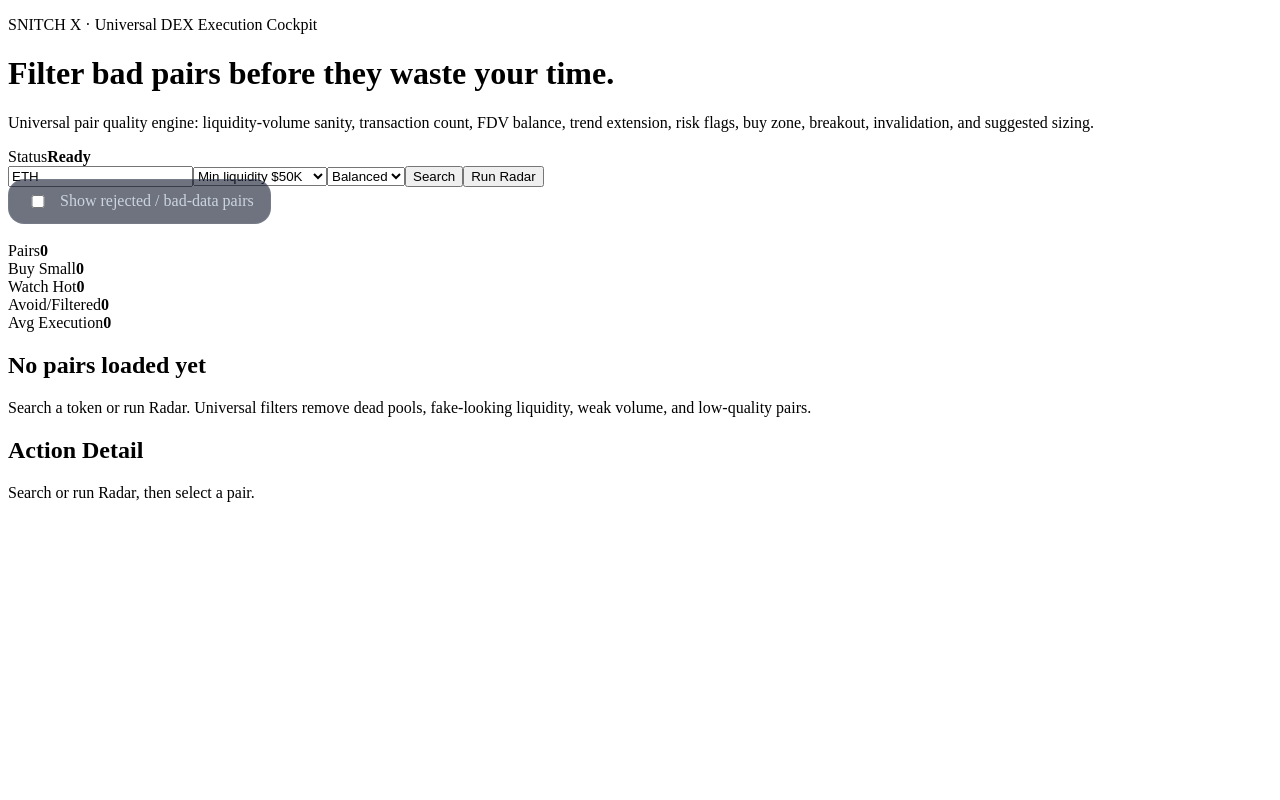
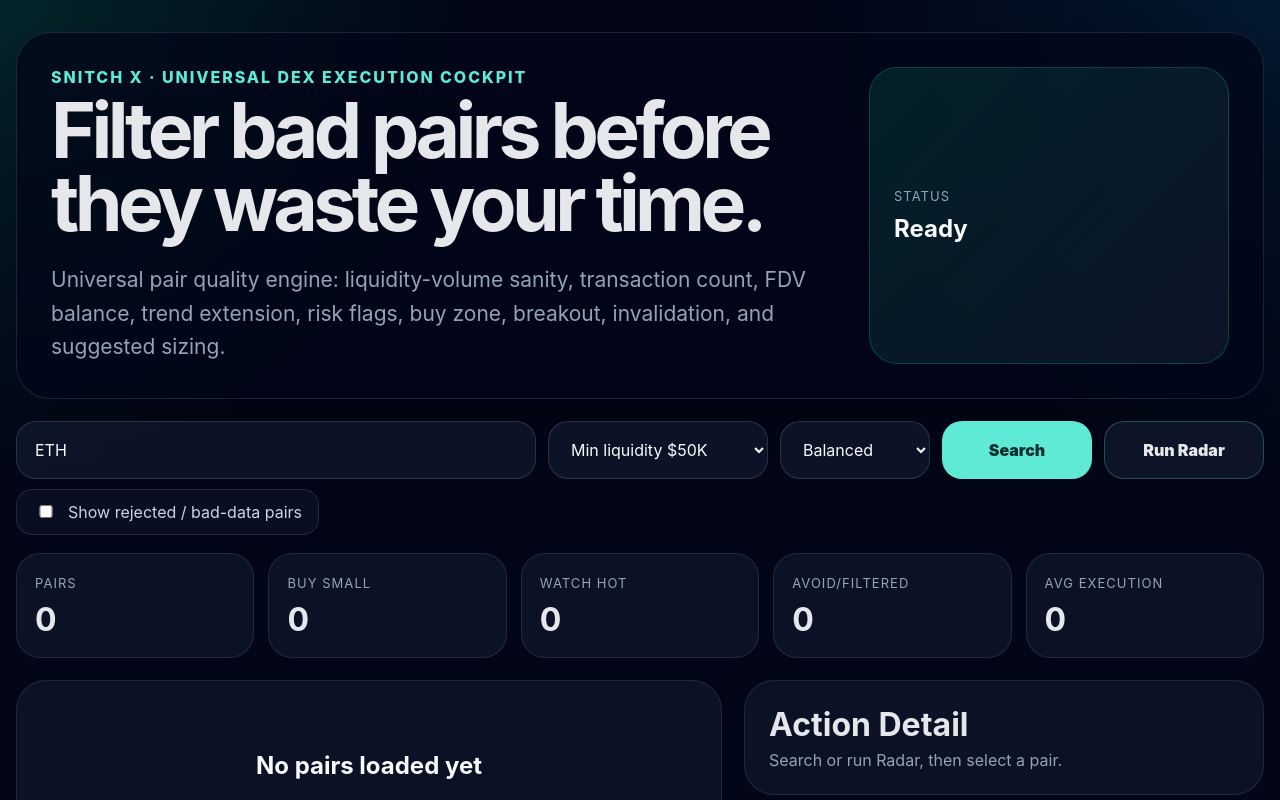
Before and after one commit to mhazwan47-design/snitch-x, a React (Vite) app: page / in a window 1280 px wide. Shown: the top 800 px of the page. Built offline with nearby package versions, Linux system fonts and the light colour scheme.

Commit message:
Update index.css

```diff
--- a/src/index.css
+++ b/src/index.css
@@ -1,7 +1,142 @@
+* {
+  box-sizing: border-box;
+}
+
+body {
+  margin: 0;
+  background:
+    radial-gradient(circle at top left, rgba(16, 185, 129, 0.18), transparent 30%),
+    radial-gradient(circle at top right, rgba(14, 165, 233, 0.12), transparent 30%),
+    #020617;
+  color: #e5e7eb;
+  font-family: Inter, ui-sans-serif, system-ui, -apple-system, BlinkMacSystemFont, "Segoe UI", sans-serif;
+}
+
+button,
+input,
+select {
+  font: inherit;
+}
+
+main {
+  width: min(1500px, calc(100% - 32px));
+  margin: 0 auto;
+  padding: 32px 0 60px;
+}
+
+.hero {
+  display: grid;
+  grid-template-columns: 1fr 360px;
+  gap: 24px;
+  align-items: stretch;
+  border: 1px solid rgba(148, 163, 184, 0.18);
+  border-radius: 34px;
+  padding: 34px;
+  background: rgba(2, 6, 23, 0.74);
+  box-shadow: 0 40px 120px rgba(0,0,0,0.35);
+}
+
+.eyebrow {
+  color: #5eead4;
+  margin: 0 0 8px;
+  font-weight: 800;
+  letter-spacing: 0.12em;
+  text-transform: uppercase;
+}
+
+h1 {
+  font-size: clamp(42px, 6vw, 86px);
+  line-height: 0.95;
+  margin: 0;
+  letter-spacing: -0.06em;
+}
+
+.sub {
+  color: #94a3b8;
+  max-width: 980px;
+  font-size: 21px;
+  line-height: 1.6;
+  margin: 22px 0 0;
+}
+
+.hero-card {
+  border: 1px solid rgba(16, 185, 129, 0.28);
+  background: linear-gradient(135deg, rgba(16,185,129,0.15), rgba(15,23,42,0.8));
+  border-radius: 28px;
+  padding: 24px;
+  display: flex;
+  flex-direction: column;
+  justify-content: center;
+}
+
+.hero-card span,
+.stats span,
+.mini-grid span,
+.detail-grid span,
+.score span {
+  color: #94a3b8;
+  font-size: 13px;
+  text-transform: uppercase;
+  letter-spacing: 0.08em;
+}
+
+.hero-card b {
+  display: block;
+  margin-top: 10px;
+  font-size: 24px;
+  color: #f8fafc;
+}
+
+.toolbar {
+  margin: 22px 0 10px;
+  display: grid;
+  grid-template-columns: 1fr 220px 150px 150px 160px;
+  gap: 12px;
+}
+
+input,
+select {
+  height: 58px;
+  border: 1px solid rgba(148, 163, 184, 0.22);
+  background: rgba(15, 23, 42, 0.86);
+  color: #f8fafc;
+  border-radius: 20px;
+  padding: 0 18px;
+  outline: none;
+}
+
+input:focus,
+select:focus {
+  border-color: rgba(94, 234, 212, 0.8);
+}
+
+button {
+  border: 0;
+  border-radius: 20px;
+  background: #5eead4;
+  color: #042f2e;
+  font-weight: 900;
+  cursor: pointer;
+  min-height: 58px;
+  padding: 0 18px;
+}
+
+button:disabled {
+  opacity: 0.6;
+  cursor: wait;
+}
+
+button.secondary {
+  color: #e5e7eb;
+  background: rgba(15, 23, 42, 0.9);
+  border: 1px solid rgba(94, 234, 212, 0.28);
+}
+
 .toggle-row {
-  margin: -8px 0 18px;
+  margin: 0 0 18px;
   color: #cbd5e1;
 }
+
 .toggle-row label {
   display: inline-flex;
   align-items: center;
@@ -11,13 +146,330 @@
   padding: 12px 16px;
   border-radius: 16px;
 }
+
 .toggle-row input {
   height: auto;
   width: 18px;
   accent-color: #5eead4;
 }
+
+.stats {
+  display: grid;
+  grid-template-columns: repeat(5, 1fr);
+  gap: 14px;
+  margin-bottom: 22px;
+}
+
+.stats div {
+  border: 1px solid rgba(148, 163, 184, 0.16);
+  background: rgba(15, 23, 42, 0.74);
+  border-radius: 24px;
+  padding: 18px;
+}
+
+.stats b {
+  display: block;
+  margin-top: 8px;
+  font-size: 32px;
+}
+
+.layout {
+  display: grid;
+  grid-template-columns: minmax(0, 1fr) 520px;
+  gap: 22px;
+  align-items: start;
+}
+
+.list {
+  display: grid;
+  gap: 14px;
+}
+
+.pair-card {
+  width: 100%;
+  text-align: left;
+  color: inherit;
+  border: 1px solid rgba(148, 163, 184, 0.16);
+  background: rgba(15, 23, 42, 0.68);
+  border-radius: 28px;
+  padding: 20px;
+  transition: 0.16s ease;
+  min-height: 0;
+}
+
+.pair-card:hover,
+.pair-card.selected {
+  border-color: rgba(94, 234, 212, 0.65);
+  transform: translateY(-1px);
+}
+
+.pair-top,
+.pair-price,
+.detail-head {
+  display: flex;
+  justify-content: space-between;
+  gap: 16px;
+  align-items: flex-start;
+}
+
+.pair-card h3 {
+  font-size: 34px;
+  margin: 0;
+}
+
+.pair-card p,
+.detail-head p,
+.muted {
+  color: #94a3b8;
+  margin: 6px 0 0;
+}
+
+.decision {
+  border-radius: 999px;
+  padding: 9px 13px;
+  font-size: 13px;
+  font-weight: 900;
+  white-space: nowrap;
+  border: 1px solid rgba(148, 163, 184, 0.18);
+}
+
+.decision.big {
+  font-size: 15px;
+  padding: 12px 16px;
+}
+
+.decision.buy {
+  color: #86efac;
+  background: rgba(34,197,94,0.14);
+  border-color: rgba(34,197,94,0.35);
+}
+
+.decision.hot {
+  color: #fde68a;
+  background: rgba(245,158,11,0.14);
+  border-color: rgba(245,158,11,0.35);
+}
+
+.decision.wait {
+  color: #93c5fd;
+  background: rgba(59,130,246,0.14);
+  border-color: rgba(59,130,246,0.35);
+}
+
+.decision.avoid {
+  color: #fda4af;
+  background: rgba(244,63,94,0.14);
+  border-color: rgba(244,63,94,0.35);
+}
+
+.pair-price {
+  align-items: center;
+  margin: 18px 0;
+}
+
+.pair-price b {
+  font-size: 30px;
+}
+
+.up {
+  color: #86efac;
+}
+
+.down {
+  color: #fda4af;
+}
+
+.score-grid {
+  display: grid;
+  grid-template-columns: repeat(4, 1fr);
+  gap: 10px;
+}
+
+.score {
+  border-radius: 18px;
+  padding: 12px;
+  background: rgba(2, 6, 23, 0.6);
+  border: 1px solid rgba(148, 163, 184, 0.14);
+}
+
+.score b {
+  display: block;
+  font-size: 22px;
+  margin-top: 6px;
+}
+
+.score.good b {
+  color: #86efac;
+}
+
+.score.mid b {
+  color: #fde68a;
+}
+
+.score.bad b {
+  color: #fda4af;
+}
+
+.mini-grid,
+.detail-grid {
+  display: grid;
+  grid-template-columns: repeat(4, 1fr);
+  gap: 10px;
+  margin-top: 14px;
+}
+
+.mini-grid div,
+.detail-grid div {
+  border-radius: 18px;
+  padding: 13px;
+  background: rgba(2, 6, 23, 0.52);
+  border: 1px solid rgba(148, 163, 184, 0.12);
+}
+
+.mini-grid b,
+.detail-grid b {
+  display: block;
+  margin-top: 8px;
+  color: #f8fafc;
+}
+
+.panel,
+.empty {
+  border: 1px solid rgba(148, 163, 184, 0.16);
+  background: rgba(15, 23, 42, 0.74);
+  border-radius: 30px;
+  padding: 24px;
+}
+
+.sticky-panel {
+  position: sticky;
+  top: 18px;
+}
+
+.panel h2 {
+  margin: 0;
+  font-size: 32px;
+}
+
+.answer-box {
+  margin: 22px 0;
+  border: 1px solid rgba(94, 234, 212, 0.32);
+  background: rgba(20, 184, 166, 0.1);
+  border-radius: 24px;
+  padding: 18px;
+}
+
+.answer-box span {
+  color: #99f6e4;
+  text-transform: uppercase;
+  letter-spacing: 0.08em;
+  font-size: 13px;
+}
+
+.answer-box b {
+  display: block;
+  font-size: 34px;
+  margin-top: 6px;
+}
+
+.answer-box p {
+  margin-bottom: 0;
+  color: #ccfbf1;
+}
+
+.detail-grid {
+  grid-template-columns: repeat(2, 1fr);
+}
+
+.rule-box {
+  margin-top: 18px;
+  border: 1px solid rgba(148, 163, 184, 0.16);
+  background: rgba(2, 6, 23, 0.42);
+  border-radius: 22px;
+  padding: 18px;
+  color: #cbd5e1;
+  line-height: 1.6;
+}
+
+.rule-box h4,
+.flags h4 {
+  margin: 0 0 12px;
+  color: #f8fafc;
+}
+
+.flags {
+  margin-top: 18px;
+}
+
+.flags span {
+  display: inline-block;
+  margin: 0 8px 8px 0;
+  border-radius: 999px;
+  padding: 9px 12px;
+  color: #e5e7eb;
+  background: rgba(148, 163, 184, 0.12);
+  border: 1px solid rgba(148, 163, 184, 0.16);
+}
+
+.dex-link {
+  display: block;
+  text-align: center;
+  margin-top: 18px;
+  padding: 15px;
+  background: #f8fafc;
+  color: #020617;
+  border-radius: 18px;
+  text-decoration: none;
+  font-weight: 900;
+}
+
+.empty {
+  text-align: center;
+  color: #94a3b8;
+  padding: 70px 20px;
+}
+
+.empty h2 {
+  color: #f8fafc;
+  margin-top: 0;
+}
+
 @media (max-width: 1100px) {
+  .hero,
+  .layout {
+    grid-template-columns: 1fr;
+  }
+
   .toolbar {
     grid-template-columns: 1fr;
   }
+
+  .stats {
+    grid-template-columns: repeat(2, 1fr);
+  }
+
+  .sticky-panel {
+    position: static;
+  }
 }
+
+@media (max-width: 700px) {
+  main {
+    width: min(100% - 20px, 1500px);
+    padding-top: 14px;
+  }
+
+  .hero {
+    padding: 22px;
+  }
+
+  .score-grid,
+  .mini-grid,
+  .detail-grid {
+    grid-template-columns: repeat(2, 1fr);
+  }
+
+  .stats {
+    grid-template-columns: 1fr;
+  }
+}
```
